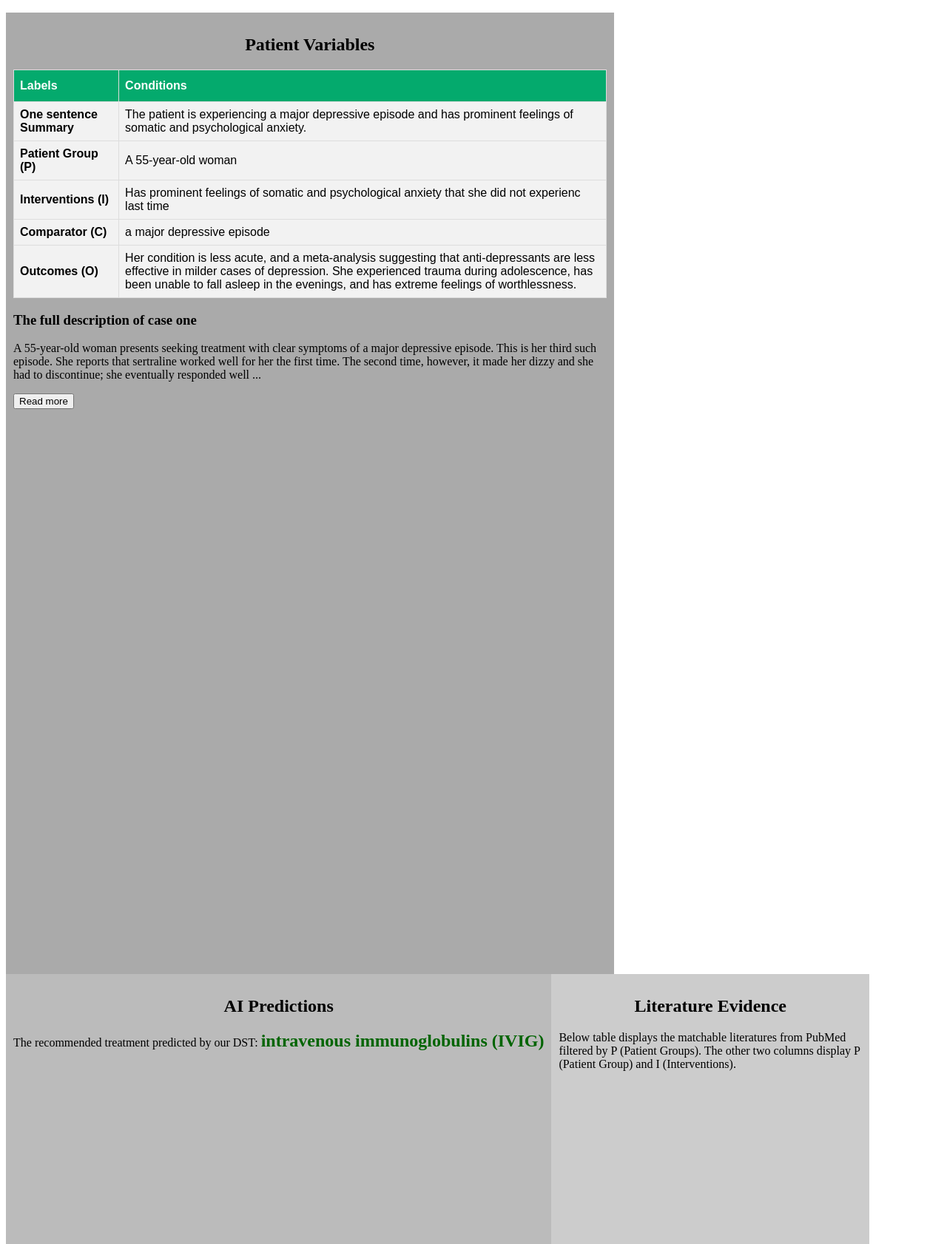
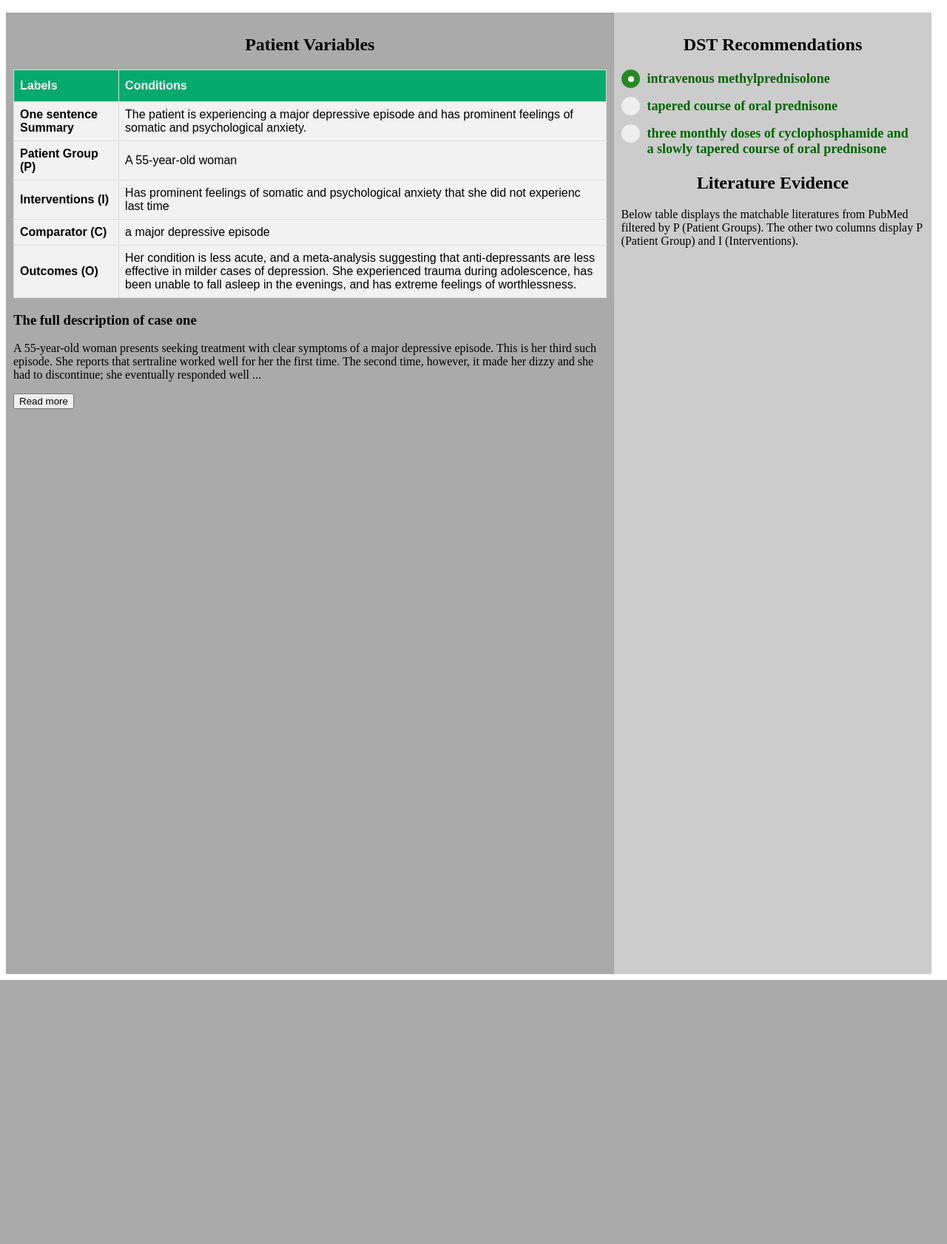
Before and after one commit to YuexingHao/Literature-Based-BLR, a Flask app: template templates/test.html in a window 1280 px wide. Shown: the part 238-1920 px from the top of the page at 74% size. After the commit the page ends 1563 px from the top, so only its background shows below. Run offline with Flask 2, Linux system fonts and the light colour scheme; the template is opened without the code that fills it, so the values that code supplies are empty.

Commit message:
update on req.txt and add 1-sent-sum col

```diff
--- a/app.py
+++ b/app.py
@@ -51,7 +51,7 @@ def html_table():
    ###['Title','Article id','Publication Date','Authors','Affliations','One Sentence Summary','Abstract','Population','Clinical Condition','Intervention','Patient Outcome','Study Outcome','link']
    col_to_show = ['link','Title'
                   ,'Population','Clinical Condition','Intervention',
-                  'Study Outcome'
+                  'Study Outcome','One Sentence Summary'
                   ]
    df_selected = df[col_to_show].reset_index(drop=True).head(5)
 
--- a/templates/case_one.html
+++ b/templates/case_one.html
@@ -3,7 +3,8 @@
 
 <!-- Add icon library -->
 <link rel="stylesheet" href="https://cdnjs.cloudflare.com/ajax/libs/font-awesome/4.7.0/css/font-awesome.min.css">
-<link rel="stylesheet" href="style.css">
+<!-- <link rel="stylesheet" href="style.css"> -->
+<link rel="stylesheet" type="text/css" href="{{ url_for('static', filename='style.css') }}">
 <link href='https://fonts.googleapis.com/css?family=Overpass' rel='stylesheet'>
 
 <head>
--- a/templates/main_page.html
+++ b/templates/main_page.html
@@ -3,7 +3,8 @@
 
 <!-- Add icon library -->
 <link rel="stylesheet" href="https://cdnjs.cloudflare.com/ajax/libs/font-awesome/4.7.0/css/font-awesome.min.css">
-<link rel="stylesheet" href="style.css">
+<!-- <link rel="stylesheet" href="style.css"> -->
+<link rel="stylesheet" type="text/css" href="{{ url_for('static', filename='style.css') }}">
 <link href='https://fonts.googleapis.com/css?family=Overpass' rel='stylesheet'>
 <link rel="stylesheet" href="https://maxcdn.bootstrapcdn.com/bootstrap/3.4.1/css/bootstrap.min.css">
 <script src="https://ajax.googleapis.com/ajax/libs/jquery/3.6.0/jquery.min.js"></script>
--- a/templates/test.html
+++ b/templates/test.html
@@ -4,7 +4,7 @@
 <!-- Add icon library -->
 <link rel="stylesheet" href="https://cdnjs.cloudflare.com/ajax/libs/font-awesome/4.7.0/css/font-awesome.min.css">
 <link rel="stylesheet" type="text/css" href="{{ url_for('static', filename='style.css') }}">
-
+<link href='https://fonts.googleapis.com/css?family=Overpass' rel='stylesheet'>
 
 <head>
     <meta name="viewport" content="width=device-width, initial-scale=1">
@@ -79,15 +79,29 @@
 
 
   <!-- XXXXXXXXXXXXXX MIDDLE COLUMN XXXXXXXXXXXXXXXX-->
-  <div class="column middle" style="background-color:#bbb;">
-    <h2><center>AI Predictions</center></h2>
-    <p>The recommended treatment predicted by our DST: <b style="color:darkgreen;font-size:150%;">intravenous immunoglobulins (IVIG)</b></p>
-  </div> <!-- XXXXXXXXXXXXXX   MIDDLE COLUMN END  XXXXXXXXXXXXXXXX-->
+
+  <!-- XXXXXXXXXXXXXX   MIDDLE COLUMN END  XXXXXXXXXXXXXXXX-->
 
 
 
   <!-- XXXXXXXXXXXXXX RIGHT COLUMN XXXXXXXXXXXXXXXX-->
   <div class="column right" style="background-color:#ccc;">
+    <h2><center>DST Recommendations</center></h2>
+
+    <label class="container">intravenous methylprednisolone
+      <input type="radio" checked="checked" name="radio">
+      <span class="checkmark"></span>
+    </label>
+    <label class="container">tapered course of oral prednisone
+      <input type="radio" name="radio">
+      <span class="checkmark"></span>
+    </label>
+    <label class="container">three monthly doses of cyclophosphamide and a slowly tapered course of oral prednisone
+      <input type="radio" name="radio">
+      <span class="checkmark"></span>
+    </label>
+
+
     <h2><center>Literature Evidence</center></h2>
     <p>Below table displays the matchable literatures from PubMed filtered by P (Patient Groups). The other two columns display P (Patient Group) and I (Interventions).</p>
     <!-- {% for table in tables %}
@@ -95,7 +109,7 @@
             {{ table|safe }}
     {% endfor %} -->
 
-    <table id="tables">
+    <table id="tables" style="font-size: 60%; font-family: 'Roboto';">
       <tr>
       {% for header in headings %}
           <th>{{header}}</th>
```
Also changed, not shown: requirements.txt (+40 -3 lines), 1 other file.
